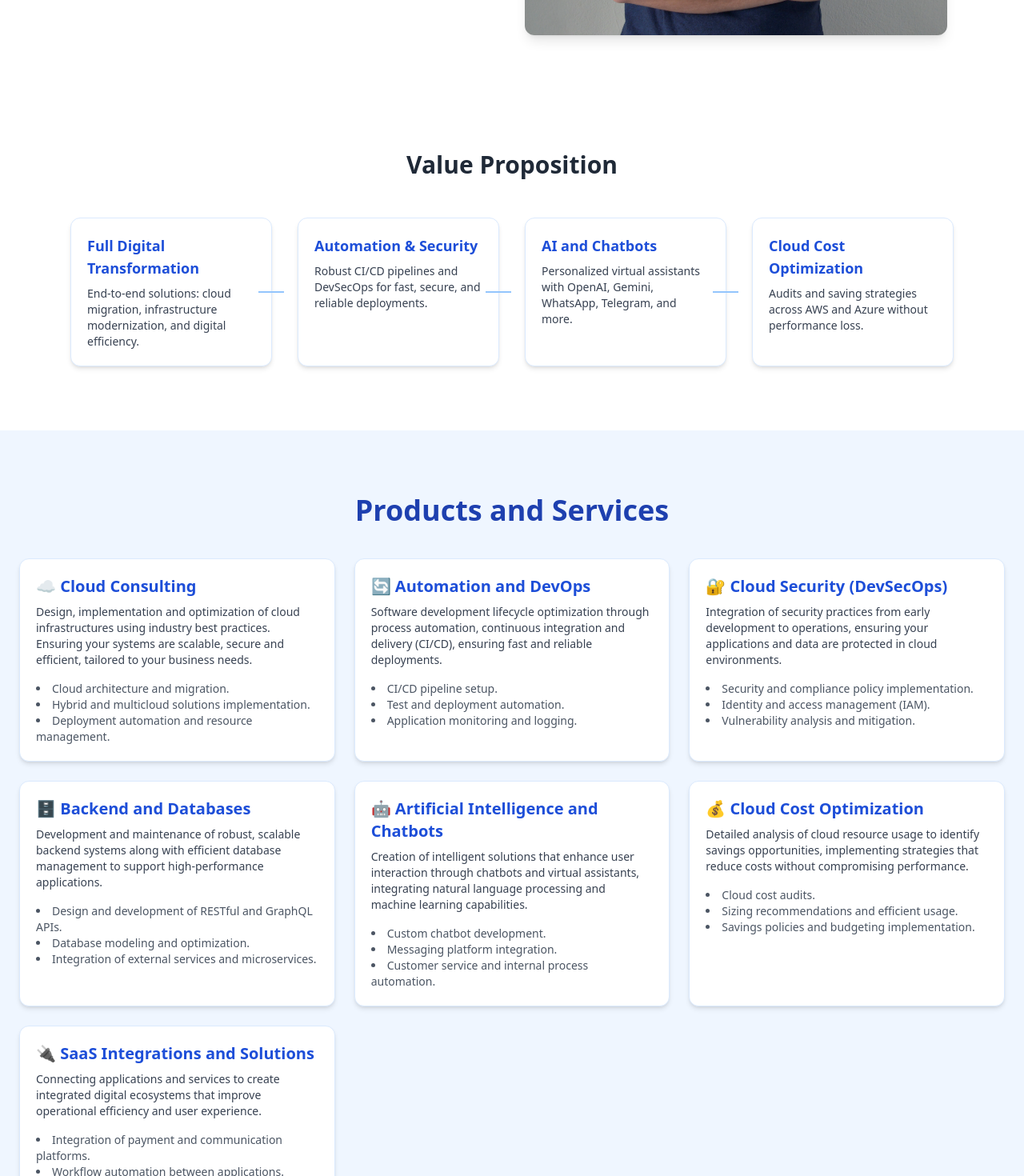
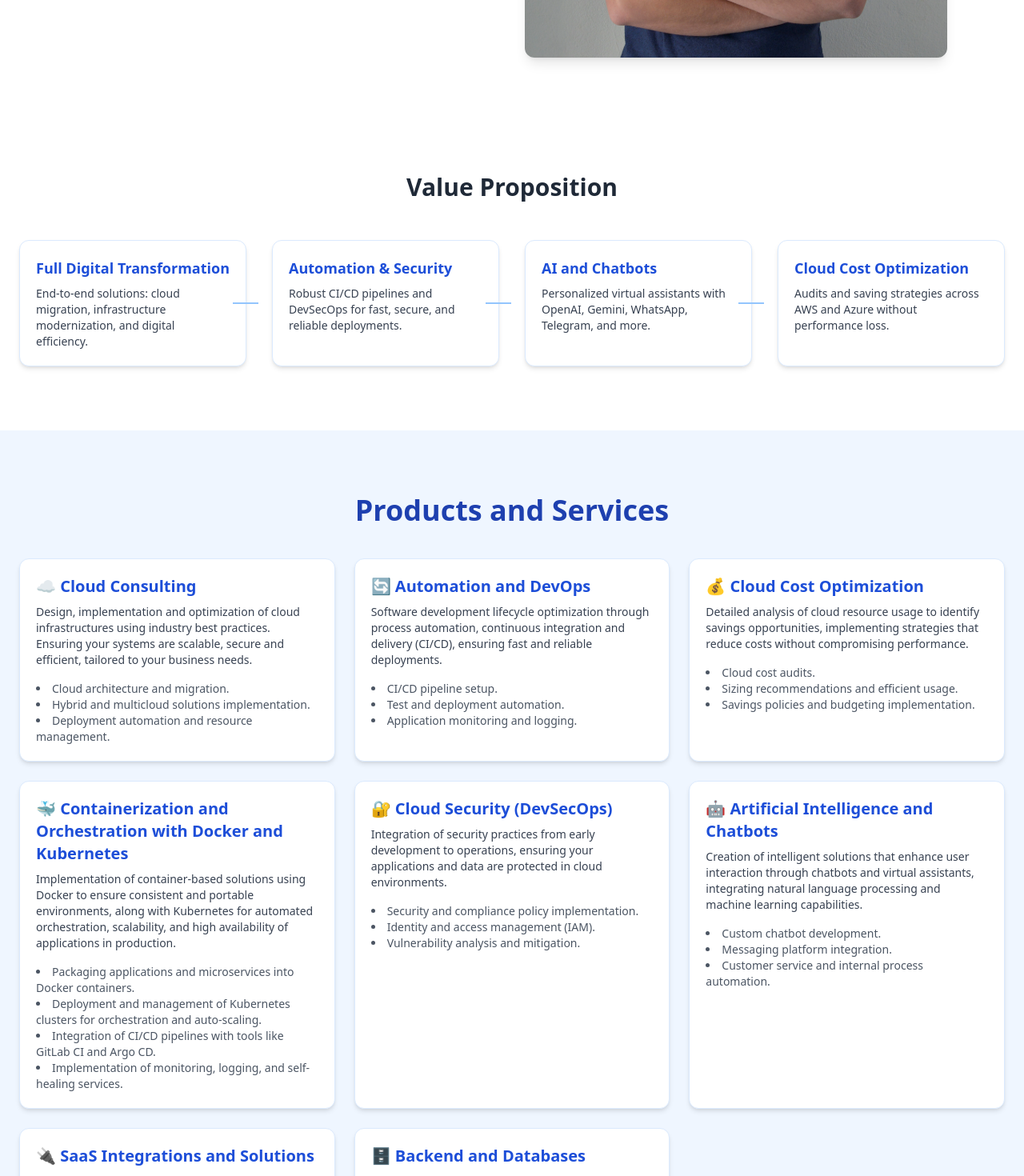
Before and after one commit to daniel1rosso/cv-virtual-react, a React (Vite) app: page / in a window 1280 px wide. Shown: the part 940-2410 px from the top of the page at 80% size. Built offline with nearby package versions, Linux system fonts and the light colour scheme; no server answers.

Commit message:
Actualizo Servicios, Traduccion para hero y quito productos

```diff
--- a/src/App.tsx
+++ b/src/App.tsx
@@ -10,7 +10,7 @@ import GitHubProjectsPage from "./pages/GitHubProjectsPage";
 import ContactPage from "./pages/ContactPage";
 import CertificationsPage from "./pages/CertificationsPage";
 import ServicesPage from "./pages/ServicesPage";
-import ProductsPage from "./pages/ProductsPage";
+// import ProductsPage from "./pages/ProductsPage";
 import ProfileHighlights from "./pages/ProfileHighlightsPage";
 
 const App = () => {
@@ -23,7 +23,7 @@ const App = () => {
                 <ProfileHighlights />
                 <ServicesPage />
                 <CertificationsPage />
-                <ProductsPage />
+                {/* <ProductsPage /> */}
                 <GitHubProjectsPage />
                 <InterestsAndSkillsPage />
                 <ExperienceSkillPage />
--- a/src/context/LanguageContext.tsx
+++ b/src/context/LanguageContext.tsx
@@ -103,7 +103,7 @@ import React, { createContext, useContext, useState, ReactNode } from 'react';
 const translations: Translations = {
   en: {
     whatsapp_message: "Hello, how can I help you?",
-    title_description: "System Engineer, Automator, Entrepreneurship, and Cloud Computing",
+    title_description: "Systems engineer specialized in automation, cloud computing, and scalable solutions. Passionate about technological innovation and digital entrepreneurship",
     title_download_cv: "Download CV",
     about_title: "About Me",
     about_description: "I am a Systems Engineer passionate about the DevSecOps approach in the cloud and an enthusiast of technological revolution. I love leading projects, automating processes, and providing backend solutions for innovative applications. With work experience on various projects, I take pride in demonstrating exceptional skills and approaching challenges with dedication, responsibility, and enthusiasm to achieve the most satisfactory resolutions. I am excited to continue growing professionally and take on new challenges in the world of technology. I look forward to contributing my passion and expertise to exciting and transformative projects!",
@@ -151,7 +151,7 @@ const translations: Translations = {
   },
   es: {
     whatsapp_message: "Hola, ¿Cómo puedo ayudarte?",
-    title_description: "Ingeniero de sistemas, automatizador, emprendedor y computación en la nube",
+    title_description: "Ingeniero de sistemas especializado en automatización, computación en la nube y soluciones escalables. Apasionado por la innovación tecnológica y el emprendimiento digital",
     title_download_cv: "Descargar CV",
     about_title: "Sobre Mí",
     about_description: "Soy un Ingeniero de Sistemas apasionado por el enfoque DevSecOps en la nube y entusiasta de la revolución tecnológica. Me encanta liderar proyectos, automatizar procesos y brindar soluciones backend para aplicaciones innovadoras. Con experiencia laboral en diversos proyectos, me enorgullece demostrar habilidades excepcionales y abordar los desafíos con dedicación, responsabilidad y entusiasmo para lograr las resoluciones más satisfactorias. Estoy entusiasmado por seguir creciendo profesionalmente y asumir nuevos desafíos en el mundo de la tecnología. ¡Espero aportar mi pasión y experiencia a proyectos emocionantes y transformadores!",
--- a/src/pages/ProfileHighlightsPage.tsx
+++ b/src/pages/ProfileHighlightsPage.tsx
@@ -7,7 +7,7 @@ const ProfileHighlights = () => {
 
   const content = {
     es: {
-      valueTitle: "Propuesta de Valor Comercial",
+      valueTitle: "Propuesta de Valor",
       values: [
         {
           subtitle: "Transformación Digital Integral",
@@ -53,7 +53,7 @@ const ProfileHighlights = () => {
   const langContent = content[lang || "es"];
 
   return (
-    <section className="py-20 px-6 max-w-6xl mx-auto" id="profile">
+    <section className="py-20 px-6 mx-auto" id="profile">
       <motion.h2
         className="text-3xl font-semibold mb-12 text-center text-gray-800"
         initial={{ opacity: 0, y: -20 }}
--- a/src/pages/ServicesPage.tsx
+++ b/src/pages/ServicesPage.tsx
@@ -51,6 +51,52 @@ const ServicesPage = () => {
       },
       {
         title: {
+          es: "💰 Optimización de Costos en la Nube",
+          en: "💰 Cloud Cost Optimization"
+        },
+        description: {
+          es: "Análisis detallado del uso de recursos en la nube para identificar oportunidades de ahorro, implementando estrategias que reduzcan costos sin comprometer el rendimiento.",
+          en: "Detailed analysis of cloud resource usage to identify savings opportunities, implementing strategies that reduce costs without compromising performance."
+        },
+        items: {
+          es: [
+            "Auditoría de gastos en la nube.",
+            "Recomendaciones de dimensionamiento y uso eficiente.",
+            "Implementación de políticas de ahorro y presupuestos."
+          ],
+          en: [
+            "Cloud cost audits.",
+            "Sizing recommendations and efficient usage.",
+            "Savings policies and budgeting implementation."
+          ]
+        }
+      },
+      {
+        title: {
+          es: "🐳 Contenedorización y Orquestación con Docker y Kubernetes",
+          en: "🐳 Containerization and Orchestration with Docker and Kubernetes"
+        },
+        description: {
+          es: "Implementación de soluciones basadas en contenedores utilizando Docker para asegurar entornos consistentes y portables, junto con Kubernetes para la orquestación automatizada, escalabilidad y alta disponibilidad de aplicaciones en producción.",
+          en: "Implementation of container-based solutions using Docker to ensure consistent and portable environments, along with Kubernetes for automated orchestration, scalability, and high availability of applications in production."
+        },
+        items: {
+          es: [
+            "Empaquetado de aplicaciones y microservicios en contenedores Docker.",
+            "Despliegue y gestión de clústeres Kubernetes para orquestación y escalado automático.",
+            "Integración de pipelines CI/CD con herramientas como GitLab CI y Argo CD.",
+            "Implementación de monitoreo, logging y auto-recuperación de servicios."
+          ],
+          en: [
+            "Packaging applications and microservices into Docker containers.",
+            "Deployment and management of Kubernetes clusters for orchestration and auto-scaling.",
+            "Integration of CI/CD pipelines with tools like GitLab CI and Argo CD.",
+            "Implementation of monitoring, logging, and self-healing services."
+          ]
+        }
+      },
+      {
+        title: {
           es: "🔐 Seguridad en la Nube (DevSecOps)",
           en: "🔐 Cloud Security (DevSecOps)"
         },
@@ -68,28 +114,6 @@ const ServicesPage = () => {
             "Security and compliance policy implementation.",
             "Identity and access management (IAM).",
             "Vulnerability analysis and mitigation."
-          ]
-        }
-      },
-      {
-        title: {
-          es: "🗄️ Backend y Bases de Datos",
-          en: "🗄️ Backend and Databases"
-        },
-        description: {
-          es: "Desarrollo y mantenimiento de sistemas backend robustos y escalables, junto con la gestión eficiente de bases de datos para soportar aplicaciones de alto rendimiento.",
-          en: "Development and maintenance of robust, scalable backend systems along with efficient database management to support high-performance applications."
-        },
-        items: {
-          es: [
-            "Diseño y desarrollo de APIs RESTful y GraphQL.",
-            "Modelado y optimización de bases de datos.",
-            "Integración de servicios externos y microservicios."
-          ],
-          en: [
-            "Design and development of RESTful and GraphQL APIs.",
-            "Database modeling and optimization.",
-            "Integration of external services and microservices."
           ]
         }
       },
@@ -117,28 +141,6 @@ const ServicesPage = () => {
       },
       {
         title: {
-          es: "💰 Optimización de Costos en la Nube",
-          en: "💰 Cloud Cost Optimization"
-        },
-        description: {
-          es: "Análisis detallado del uso de recursos en la nube para identificar oportunidades de ahorro, implementando estrategias que reduzcan costos sin comprometer el rendimiento.",
-          en: "Detailed analysis of cloud resource usage to identify savings opportunities, implementing strategies that reduce costs without compromising performance."
-        },
-        items: {
-          es: [
-            "Auditoría de gastos en la nube.",
-            "Recomendaciones de dimensionamiento y uso eficiente.",
-            "Implementación de políticas de ahorro y presupuestos."
-          ],
-          en: [
-            "Cloud cost audits.",
-            "Sizing recommendations and efficient usage.",
-            "Savings policies and budgeting implementation."
-          ]
-        }
-      },
-      {
-        title: {
           es: "🔌 Integraciones y Soluciones SaaS",
           en: "🔌 SaaS Integrations and Solutions"
         },
@@ -158,7 +160,29 @@ const ServicesPage = () => {
             "Custom connector development."
           ]
         }
-      }
+      },
+      {
+        title: {
+          es: "🗄️ Backend y Bases de Datos",
+          en: "🗄️ Backend and Databases"
+        },
+        description: {
+          es: "Desarrollo y mantenimiento de sistemas backend robustos y escalables, junto con la gestión eficiente de bases de datos para soportar aplicaciones de alto rendimiento.",
+          en: "Development and maintenance of robust, scalable backend systems along with efficient database management to support high-performance applications."
+        },
+        items: {
+          es: [
+            "Diseño y desarrollo de APIs RESTful.",
+            "Modelado y optimización de bases de datos.",
+            "Integración de servicios externos y microservicios."
+          ],
+          en: [
+            "Design and development of RESTful.",
+            "Database modeling and optimization.",
+            "Integration of external services and microservices."
+          ]
+        }
+      },
     ];
 
   return (
```
